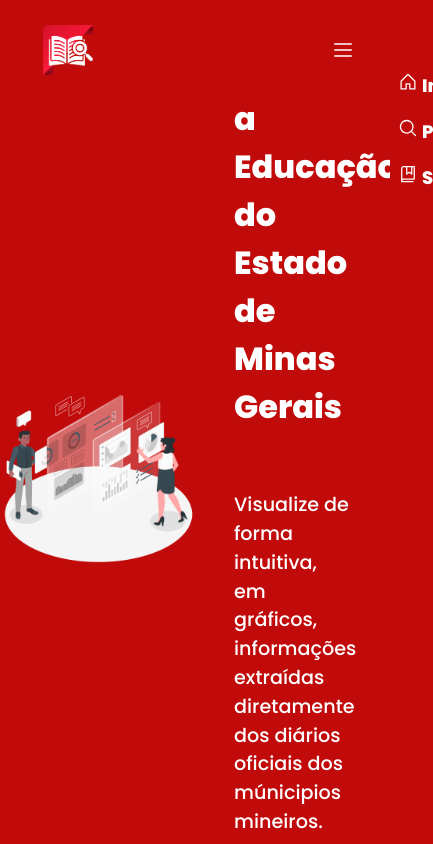
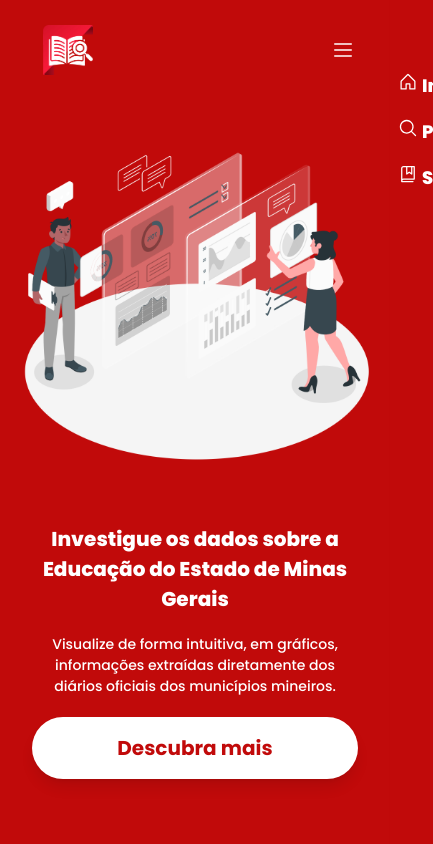
Before and after one commit to unb-mds/2024-1-EducaMinas-frontend, a Next.js app: page / in a window 390 px wide. Shown: the top 844 px of the page, 433 px wide, since content can reach past the window. Built offline with nearby package versions, Linux system fonts and the light colour scheme.

Commit message:
feat(#73): includes home page responsiveness

```diff
--- a/src/app/page.tsx
+++ b/src/app/page.tsx
@@ -3,24 +3,24 @@ import Link from 'next/link';
 
 export default function Home() {
   return (
-    <main className="bg-primary-red bg-gradient-to-b from-primary-red to-green-500 w-full h-full flex">
-      <div className=" flex items-center justify-center h-full w-[50%]">
-        <Image src={'/home.png'} alt="home" width={550} height={550} />
+    <main className="bg-primary-red w-full h-full flex flex-col md:flex-row p-4 md:p-0">
+      <div className="flex items-center justify-center h-full w-full md:w-[50%]">
+        <Image src={'/home.png'} alt="home" width={550} height={550} className="max-w-full h-auto" />
       </div>
-      <div className="h-full w-[50%]">
-        <div className="flex flex-col w-full h-full items-center justify-center">
-          <div className="w-[60%]">
-            <h1 className="text-primary-white font-extrabold text-[2rem]">
+      <div className="h-full w-full md:w-[50%] flex items-center justify-center">
+        <div className="flex flex-col w-full h-full items-center justify-center px-4 md:px-0">
+          <div className="w-full md:w-[60%]">
+            <h1 className="text-primary-white font-extrabold text-[1.25rem] md:text-[2rem] text-center md:text-left">
               Investigue os dados sobre a Educação do Estado de Minas Gerais
             </h1>
-            <p className="text-primary-white text-[1.2rem] mt-[60px]">
+            <p className="text-primary-white text-[0.875rem] md:text-[1.2rem] mt-[20px] md:mt-[60px] text-center md:text-left">
               Visualize de forma intuitiva, em gráficos, informações extraídas diretamente dos diários oficiais dos
-              múnicipios mineiros.
+              municípios mineiros.
             </p>
           </div>
-          <div className="w-[60%] mt-[60px]">
+          <div className="w-full md:w-[60%] mt-[20px] md:mt-[60px]">
             <Link href="/search">
-              <button className="bg-primary-white w-full text-[2em] text-primary-red font-bold py-6 px-10 rounded-full shadow-lg transition-transform duration-500 transform-gpu hover:scale-105">
+              <button className="bg-primary-white w-full text-[1.25rem] md:text-[2rem] text-primary-red font-bold py-4 md:py-6 px-6 md:px-10 rounded-full shadow-lg transition-transform duration-500 transform-gpu hover:scale-105">
                 Descubra mais
               </button>
             </Link>
```
